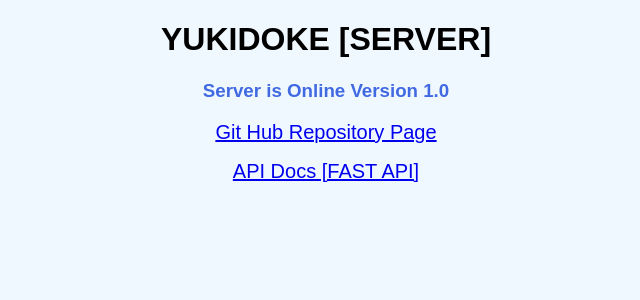
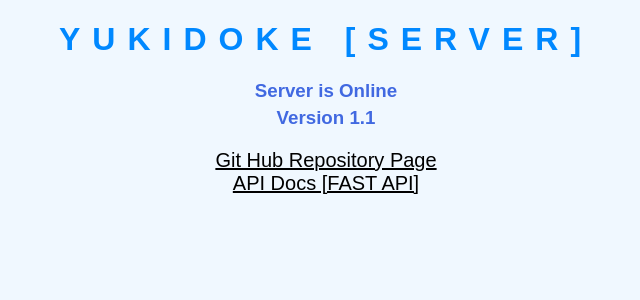
Before and after one commit to AmanoSpica/Kitami-Hackson, a FastAPI app: page / in a window 1280 px wide. Shown: the top 300 px of the page, without its empty margins (314-954 px from the left). Run offline with FastAPI, Linux system fonts and the light colour scheme; some web fonts are replaced.

Commit message:
YUKIDOKE SERVER ver. 1.1

```diff
--- a/static/css/style.css
+++ b/static/css/style.css
@@ -10,9 +10,22 @@ body {
 	font-family: 'Zen Kaku Gothic Antique', sans-serif;
 	text-align: center;
 }
+h1 {
+	color: #0088ff;
+	letter-spacing: 12px;
+}
 .top h3 {
 	color: #4169e1;
+	margin: 5px;
+}
+
+.Github {
+	margin: 20px;
 }
 a {
 	font-size: 20px;
+	color: black;
 }
+p {
+	margin: 0;
+}
--- a/templates/index.html
+++ b/templates/index.html
@@ -12,7 +12,8 @@
 	<body>
 		<div class="top">
 			<h1>YUKIDOKE [SERVER]</h1>
-			<h3>Server is Online   Version 1.0</h3>
+			<h3>Server is Online</h3>
+			<h3>Version 1.1</h3>
 		</div>
 		<div class="Github">
 			<p><a href="https://github.com/AmanoSpica/Kitami-Hackson" target="_blank">Git Hub Repository Page</a></p>
```
Also changed, not shown: readme.md.
